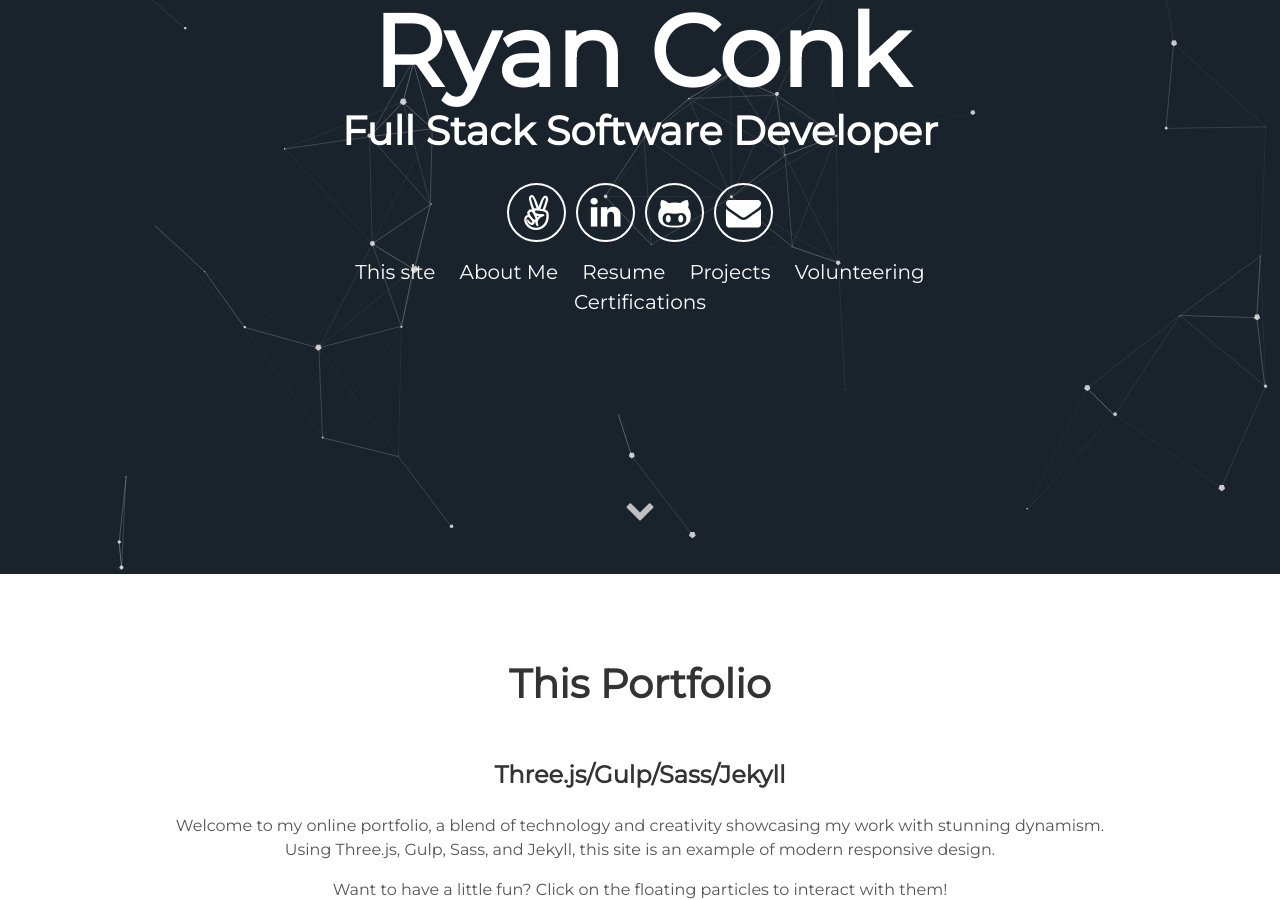
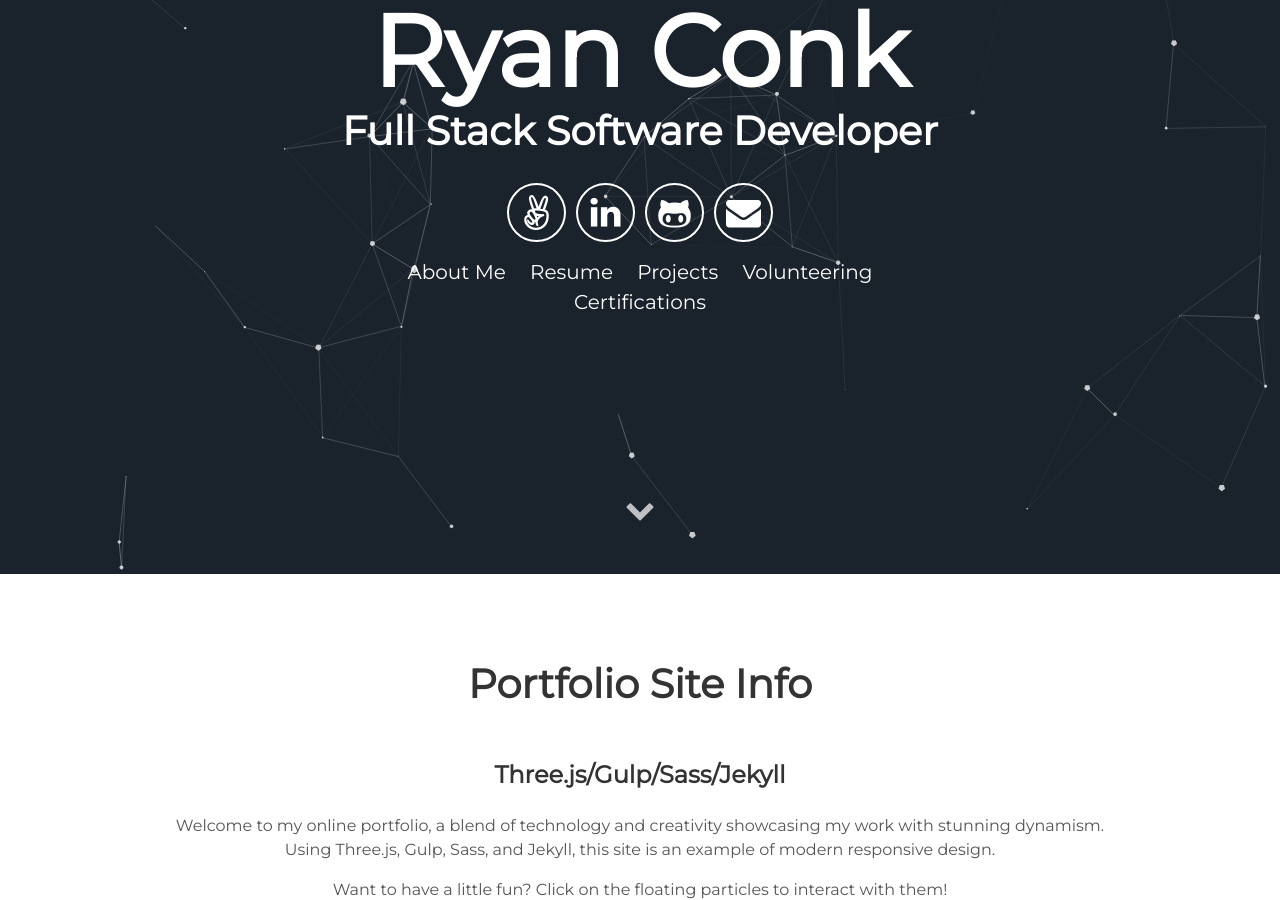
Before and after one commit to RyanGC93/RyanGC93.github.io, a Jekyll site: the page built from index.html, in a window 1280 px wide and 900 px high, scrolled down 326 px. Built offline with Jekyll 4.4.1, drawn with Linux system fonts in a browser that asks for light colours.

Commit message:
make edits

```diff
--- a/_includes/header.html
+++ b/_includes/header.html
@@ -31,7 +31,6 @@
       </a>
     </div>
     <div class="header-links">
-      <a class="link" href="#portfolio" data-scroll>This site</a>
       <a class="link" href="#about" data-scroll>About Me</a>
       <!-- Fixed the closing tag for the "Resume" link -->
       <a
--- a/_includes/portfolio.html
+++ b/_includes/portfolio.html
@@ -1,5 +1,5 @@
 <div class="user-details">
-  <h1>This Portfolio</h1>
+  <h1>Portfolio Site Info</h1>
   <h3>Three.js/Gulp/Sass/Jekyll</h3>
   <p>
     Welcome to my online portfolio, a blend of technology and creativity
```
